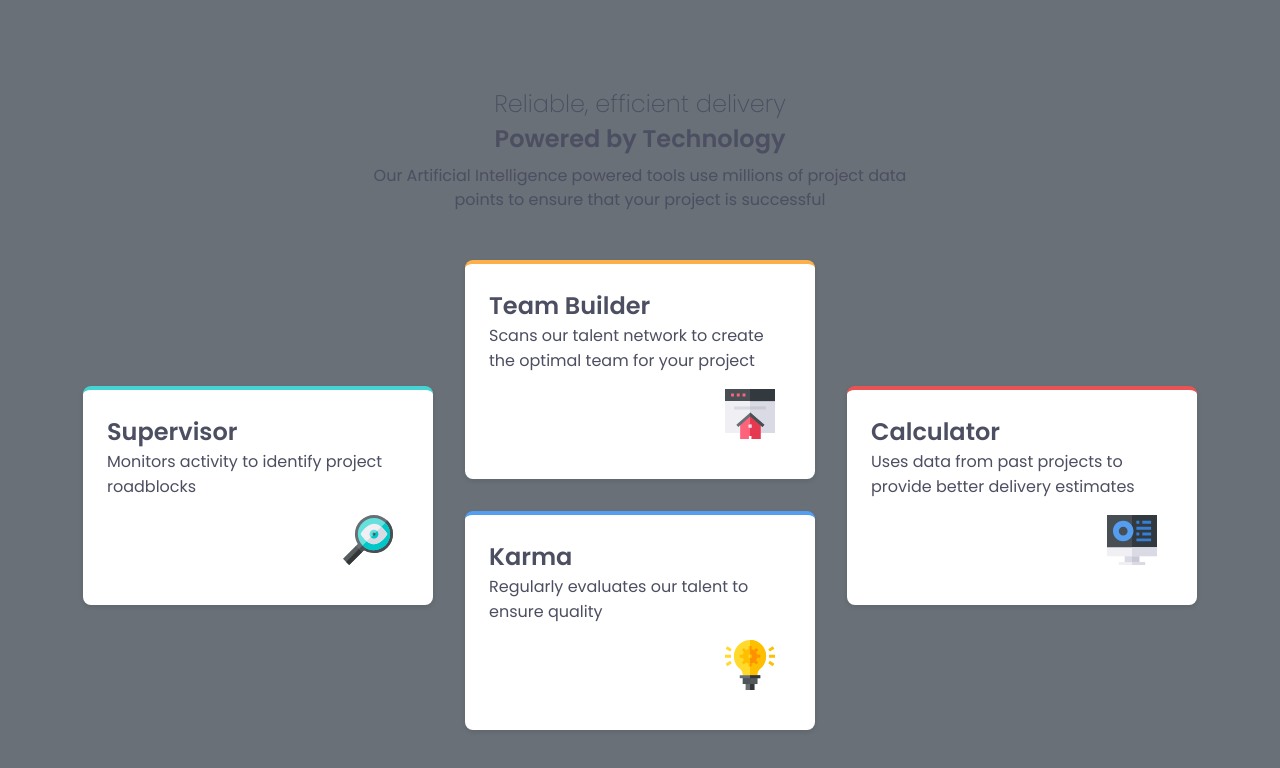
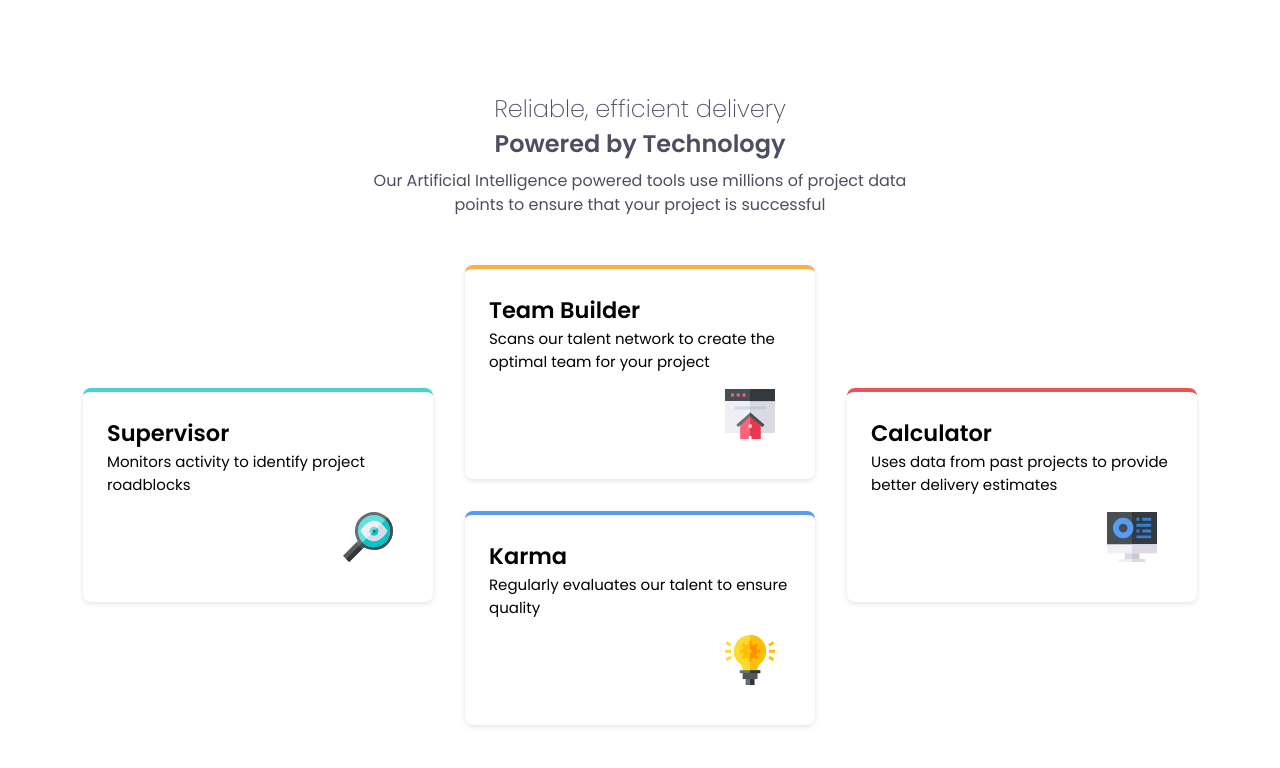
Before and after one commit to adeeb-peerboccus/four-card-feature-section-master, a plain HTML site: page index.html in a window 1280 px wide. Drawn offline with Linux system fonts and the light colour scheme.

Commit message:
Update style.css

```diff
--- a/style.css
+++ b/style.css
@@ -10,7 +10,8 @@ body {
   justify-content: center;   /* vertically center */
   align-items: center;       /* horizontally center */
   font-family: poppins, sans-serif;
-  background-color: hsl(212, 6%, 44%);
+  font-size: 15px;
+  background-color: hsl(0, 0%, 100%)
   color: hsl(234, 12%, 34%);
 }
 
@@ -70,7 +71,7 @@ body {
 
 
 
-@media screen and (max-width: 768px) {
+@media screen and (max-width: 375px) {
   .cards-section {
     display: flex;
     flex-direction: column;
```
